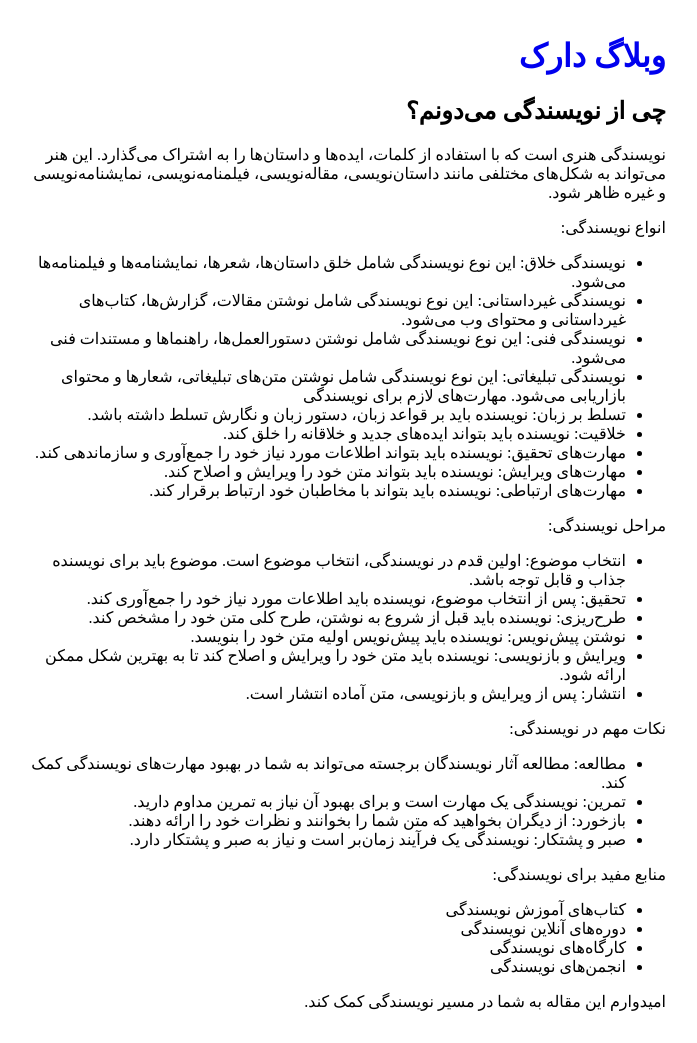
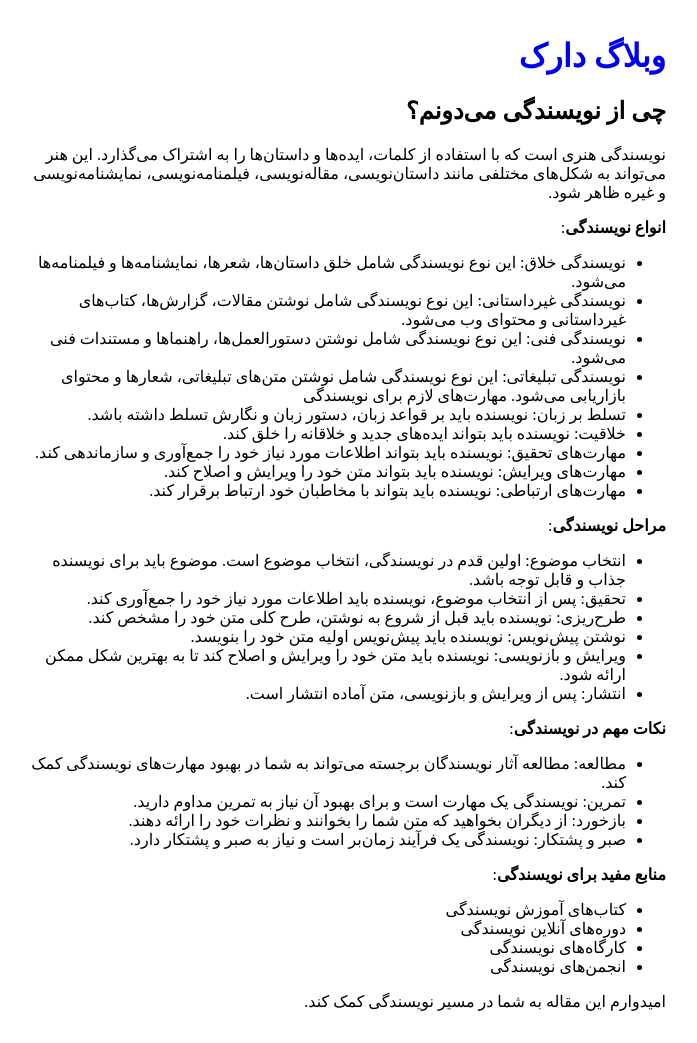
Before and after one commit to darkblog/darkblog.github.io, a Jekyll site: the page built from _posts/2025-2-3-11.md, in a window 1280 px wide. Shown: the whole page, without its empty margins (294-991 px from the left). Built offline with Jekyll 4.4.1, drawn with Linux system fonts in a browser that asks for light colours.

Commit message:
Update 2025-2-3-11.md

```diff
--- a/_posts/2025-2-3-11.md
+++ b/_posts/2025-2-3-11.md
@@ -5,7 +5,7 @@ title: چی از نویسندگی می‌دونم؟
 
 نویسندگی هنری است که با استفاده از کلمات، ایده‌ها و داستان‌ها را به اشتراک می‌گذارد. این هنر می‌تواند به شکل‌های مختلفی مانند داستان‌نویسی، مقاله‌نویسی، فیلمنامه‌نویسی، نمایشنامه‌نویسی و غیره ظاهر شود.
 
-انواع نویسندگی:
+**انواع نویسندگی**:
 
  * نویسندگی خلاق: این نوع نویسندگی شامل خلق داستان‌ها، شعرها، نمایشنامه‌ها و فیلمنامه‌ها می‌شود.
  * نویسندگی غیرداستانی: این نوع نویسندگی شامل نوشتن مقالات، گزارش‌ها، کتاب‌های غیرداستانی و محتوای وب می‌شود.
@@ -18,7 +18,7 @@ title: چی از نویسندگی می‌دونم؟
  * مهارت‌های ویرایش: نویسنده باید بتواند متن خود را ویرایش و اصلاح کند.
  * مهارت‌های ارتباطی: نویسنده باید بتواند با مخاطبان خود ارتباط برقرار کند.
 
-مراحل نویسندگی:
+**مراحل نویسندگی**:
 
  * انتخاب موضوع: اولین قدم در نویسندگی، انتخاب موضوع است. موضوع باید برای نویسنده جذاب و قابل توجه باشد.
  * تحقیق: پس از انتخاب موضوع، نویسنده باید اطلاعات مورد نیاز خود را جمع‌آوری کند.
@@ -27,14 +27,14 @@ title: چی از نویسندگی می‌دونم؟
  * ویرایش و بازنویسی: نویسنده باید متن خود را ویرایش و اصلاح کند تا به بهترین شکل ممکن ارائه شود.
  * انتشار: پس از ویرایش و بازنویسی، متن آماده انتشار است.
 
-نکات مهم در نویسندگی:
+**نکات مهم در نویسندگی**:
 
  * مطالعه: مطالعه آثار نویسندگان برجسته می‌تواند به شما در بهبود مهارت‌های نویسندگی کمک کند.
  * تمرین: نویسندگی یک مهارت است و برای بهبود آن نیاز به تمرین مداوم دارید.
  * بازخورد: از دیگران بخواهید که متن شما را بخوانند و نظرات خود را ارائه دهند.
  * صبر و پشتکار: نویسندگی یک فرآیند زمان‌بر است و نیاز به صبر و پشتکار دارد.
 
-منابع مفید برای نویسندگی:
+**منابع مفید برای نویسندگی**:
 
  * کتاب‌های آموزش نویسندگی
  * دوره‌های آنلاین نویسندگی
```
